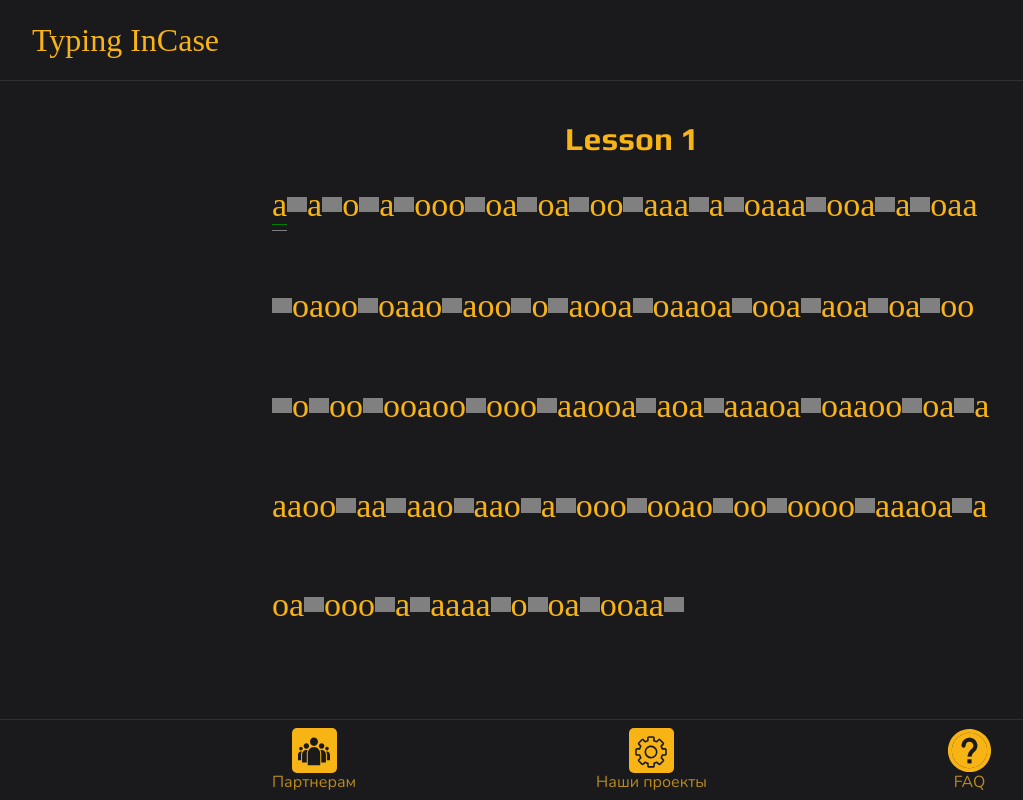
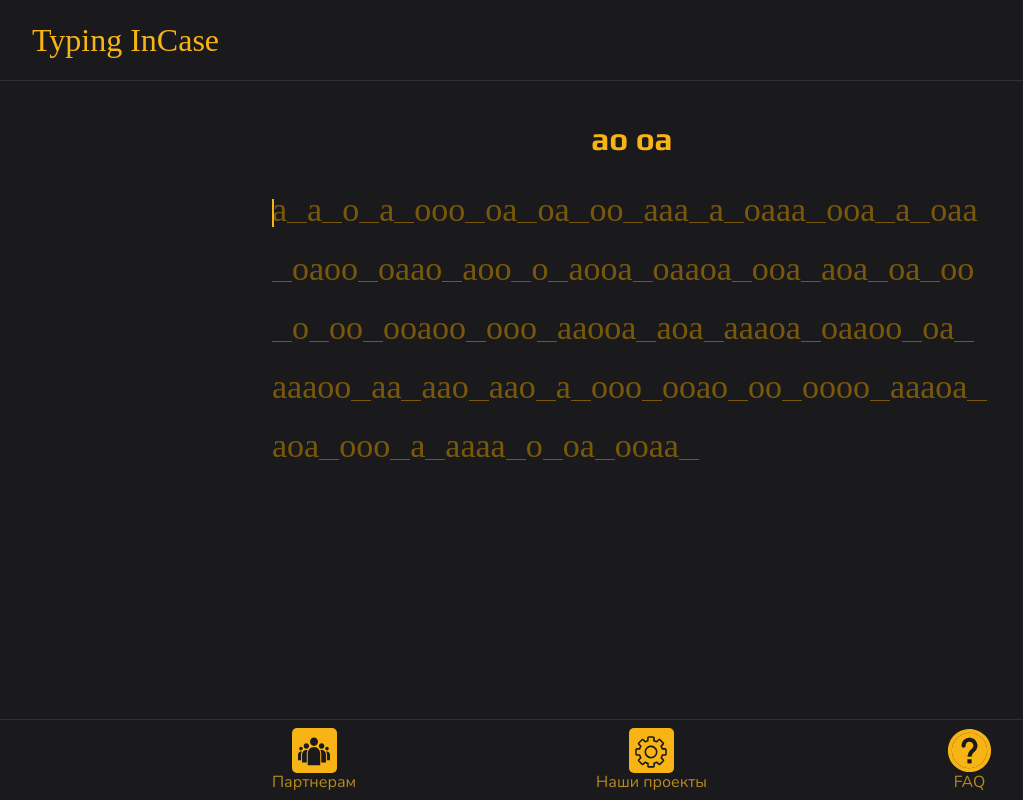
Before and after one commit to in-case-games/typing-frontend, an Angular app in the folder src/: page / in a window 1280 px wide. Both pictures are taken after a click on the element "ао оа". Shown: the whole page, without its empty margins (8-1031 px from the left). Built offline with nearby package versions, Linux system fonts and the light colour scheme; a web font is replaced by a local one.

Commit message:
7 - Сделал правильное отображение слов и букв, изменил каретку и название урока

```diff
--- a/src/src/app/components/typing-character/typing-character.component.html
+++ b/src/src/app/components/typing-character/typing-character.component.html
@@ -3,6 +3,15 @@
 		character: params.separating !== character.char,
 		character__active:
 			params.separating !== character.char && character.status === 'active',
+		character__wait:
+			params.separating !== character.char && character.status === 'wait',
+		character__done:
+			params.separating !== character.char && character.status === 'done',
+		character__mistake:
+			params.separating !== character.char && character.status === 'mistake',
+		character__miss:
+			params.separating !== character.char && character.status === 'miss',
+		separating: params.separating === character.char,
 		separating__active:
 			params.separating === character.char && character.status === 'active',
 		separating__wait:
@@ -17,4 +26,9 @@
 >
 	{{ character.char }}
 </p>
-<div [ngClass]="{ carriage: true }"></div>
+<div
+	[ngClass]="{
+		carriage: true,
+		carriage__active: character.status === 'active'
+	}"
+></div>
--- a/src/src/app/components/typing-character/typing-character.component.scss
+++ b/src/src/app/components/typing-character/typing-character.component.scss
@@ -4,32 +4,49 @@
 	padding: 0;
 	margin: 0;
 }
+.character__wait {
+	color: var(--typing-character__wait-font-color);
+}
 .character__active {
-	border-bottom: 1px solid green;
+	color: var(--typing-character__active-font-color);
 }
-.separating__active,
-.separating__wait,
-.separating__done,
-.separating__mistake,
-.separating__miss {
+.character__done {
+	color: var(--typing-character__done-font-color);
+}
+.character__mistake {
+	color: var(--typing-character__mistake-font-color);
+}
+.character__miss {
+	color: var(--typing-character__miss-font-color);
+}
+.separating {
 	margin: 0;
 	padding: 0;
-	width: var(--typing-character-separating-width);
-	height: var(--typing-character-separating-height);
+	width: var(--typing-separating-width);
+	height: 70%;
 }
-.separating__active,
+
 .separating__wait {
-	background-color: gray;
+	border-bottom: 1px solid var(--typing-separating__wait-background-color);
+}
+.separating__active {
+	border-bottom: 1px solid var(--typing-separating__active-background-color);
 }
 .separating__done {
-	background-color: green;
+	border-bottom: 1px solid var(--typing-separating__done-background-color);
 }
 .separating__mistake {
-	background-color: yellow;
+	border-bottom: 1px solid var(--typing-separating__mistake-background-color);
 }
 .separating__miss {
-	background-color: red;
+	border-bottom: 1px solid var(--typing-separating__miss-background-color);
 }
 .carriage {
 	position: absolute;
 }
+.carriage__active {
+	width: var(--typing-carriage-width);
+	height: var(--typing-carriage-height);
+	top: var(--typing-carriage-top);
+	background-color: var(--typing-carriage-background-color);
+}
--- a/src/src/app/components/typing-input-area/typing-input-area.component.html
+++ b/src/src/app/components/typing-input-area/typing-input-area.component.html
@@ -1,9 +1,11 @@
 <div [ngClass]="{ text_area: true }">
-	@for (word of lesson.words; track $index) { @for (char of word.chars; track
-	$index) {
+	<div
+		*ngFor="let word of lesson.words; index as i"
+		[ngClass]="{ word: true, word__active: word.status === 'active' }"
+	>
 		<typing-character
+			*ngFor="let char of word.chars; index as b"
 			[ngClass]="{
-			typing_word__active: word.status === 'active',
 				typing_character__done: char.status === 'done',
 				typing_character__mistake: char.status === 'mistake',
 				typing_character__miss: char.status === 'miss'
@@ -11,6 +13,6 @@
 			[character]="char"
 			[params]="lesson.params"
 		></typing-character>
-	} }
+	</div>
 </div>
 <typing-input (onKeydown)="onKeydown($event)"></typing-input>
--- a/src/src/app/components/typing-input-area/typing-input-area.component.scss
+++ b/src/src/app/components/typing-input-area/typing-input-area.component.scss
@@ -6,28 +6,20 @@
 	align-content: stretch;
 
 	max-width: 720px;
-	min-height: 500px;
+}
+
+.word__active {
+}
+
+.word {
+	display: flex;
+
+	margin: 10px 0;
 
 	typing-character {
 		display: flex;
 		align-items: center;
 
 		position: relative;
-
-		height: 50px;
-	}
-
-	.typing_word__active {
-		border-bottom: 1px solid gray;
-	}
-
-	.typing_character__done {
-		color: green;
-	}
-	.typing_character__mistake {
-		color: yellow;
-	}
-	.typing_character__miss {
-		color: red;
 	}
 }
--- a/src/src/app/pages/lesson/lesson.component.html
+++ b/src/src/app/pages/lesson/lesson.component.html
@@ -1,6 +1,6 @@
 <div [ngClass]="{ container: true }">
 	<div [ngClass]="{ lesson__wrapper: true }">
-		<h1>Lesson {{ id }}</h1>
+		<h1>{{ lesson.topic }}</h1>
 		<typing-input-area [lesson]="lesson"></typing-input-area>
 	</div>
 </div>
--- a/src/src/app/pages/lesson/lesson.component.scss
+++ b/src/src/app/pages/lesson/lesson.component.scss
@@ -15,8 +15,6 @@
 	height: 100%;
 	width: 100%;
 
-	min-height: 500px;
-
 	typing-input-area {
 		flex: 1 0 auto;
 	}
--- a/src/src/assets/styles/constants.scss
+++ b/src/src/assets/styles/constants.scss
@@ -13,8 +13,24 @@
 
 	--typing-character-font-family: 'RobotoMono, UbuntuMono';
 	--typing-character-font-size: 34px;
-	--typing-character-separating-width: 20px;
-	--typing-character-separating-height: 15px;
+	--typing-separating-width: 20px;
+
+	--typing-character__wait-font-color: #79580b;
+	--typing-character__active-font-color: #79580b;
+	--typing-character__done-font-color: #f8b415;
+	--typing-character__mistake-font-color: #ffe665;
+	--typing-character__miss-font-color: #f16868;
+
+	--typing-separating__wait-background-color: #79580b;
+	--typing-separating__active-background-color: #79580b;
+	--typing-separating__done-background-color: #f8b415;
+	--typing-separating__mistake-background-color: #ffe665;
+	--typing-separating__miss-background-color: #f16868;
+
+	--typing-carriage-width: 2px;
+	--typing-carriage-height: 70%;
+	--typing-carriage-top: 25%;
+	--typing-carriage-background-color: #f8b415;
 
 	/* Header */
 	--header-background-color: #1a1a1d;
```
Lines whose indentation alone changed are shown as unchanged.
